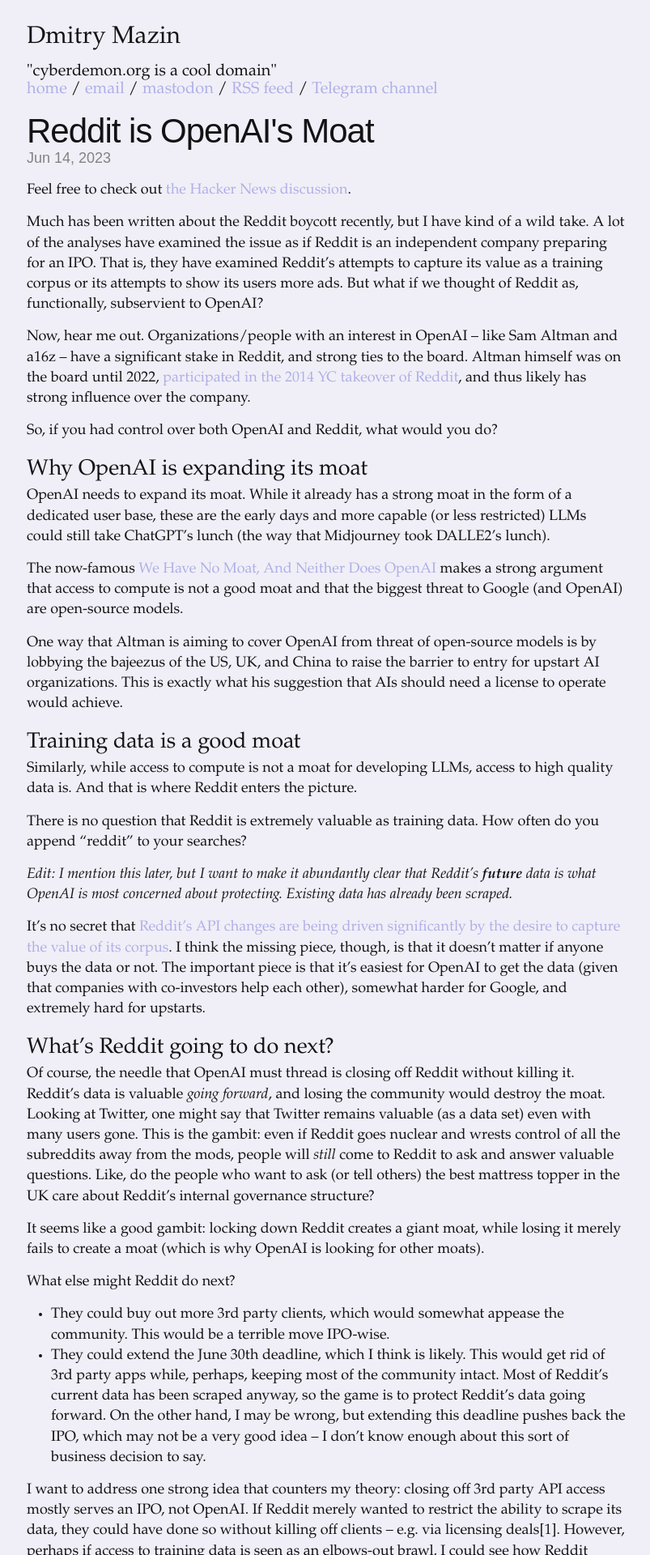
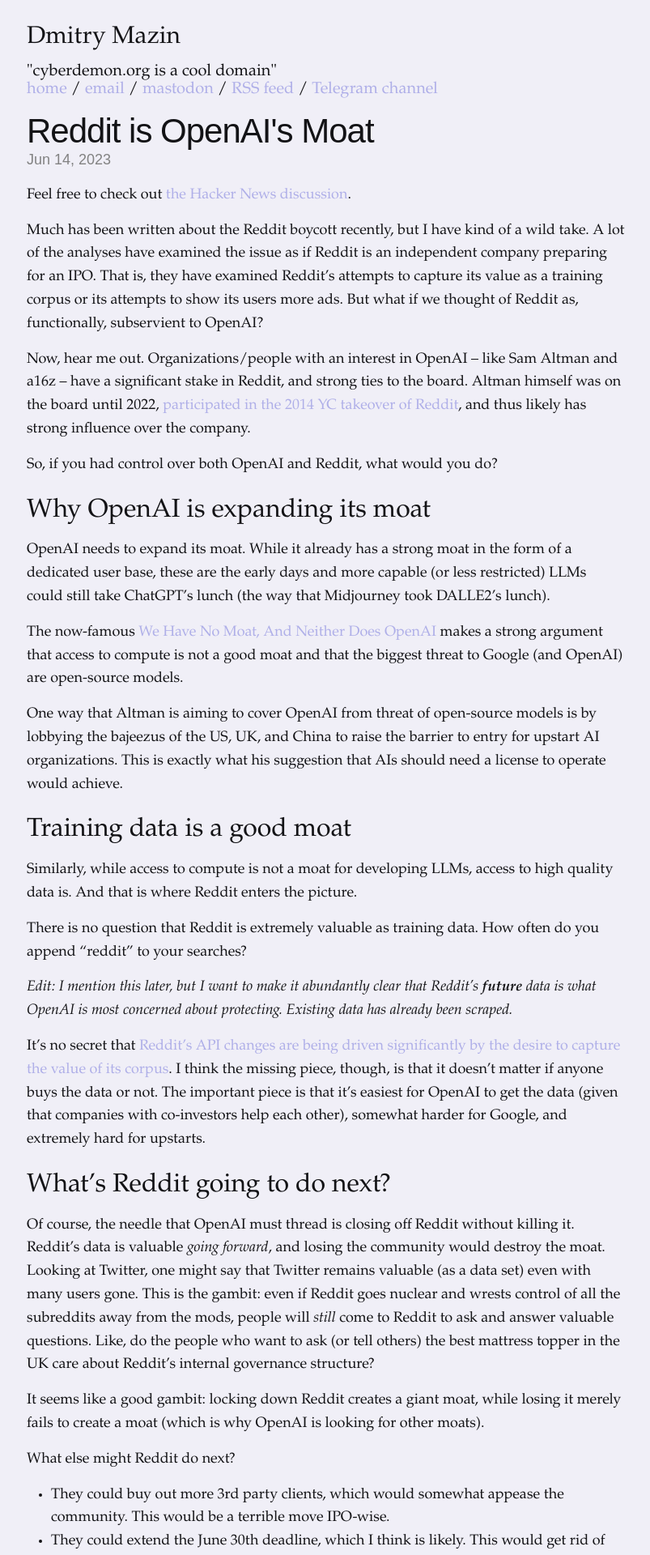
Before and after one commit to dmazin/dmazin.github.io, a Jekyll site: the page built from _posts/2023-06-14-reddit-moat.md, in a window 1280 px wide. Shown: the top 1920 px of the page at 81% size, without its empty margins (237-1040 px from the left). Built offline with Jekyll 4.4.1, drawn with Linux system fonts in a browser that asks for light colours.

Commit message:
fix articles that use h2

```diff
--- a/assets/main.css
+++ b/assets/main.css
@@ -140,7 +140,7 @@
  */
 body {
   /* font: 400 20px/1.6em "Palatino", serif; */
-  font: 400 18px/1.4em "Palatino", serif;
+  font: 400 18px/1.6em "Palatino", serif;
   background-color: var(--color-background);
   color: var(--color-text);
   -webkit-text-size-adjust: 100%;
@@ -242,11 +242,6 @@
 h5,
 h6 {
   font-weight: 400;
-}
-
-h2 {
-  margin-top: 0.8em;
-  margin-bottom: 0.3em;
 }
 
 /**
@@ -564,9 +559,10 @@
   margin-top: 28px;
   margin-bottom: 20px;
 }
-font-size: 1em/1.6em;
 .post-content h2 {
   font-size: 32px;
+  margin-top: 28px;
+  margin-bottom: 20px;
 }
 @media screen and (max-width: 800px) {
   .post-content h2 {
```
